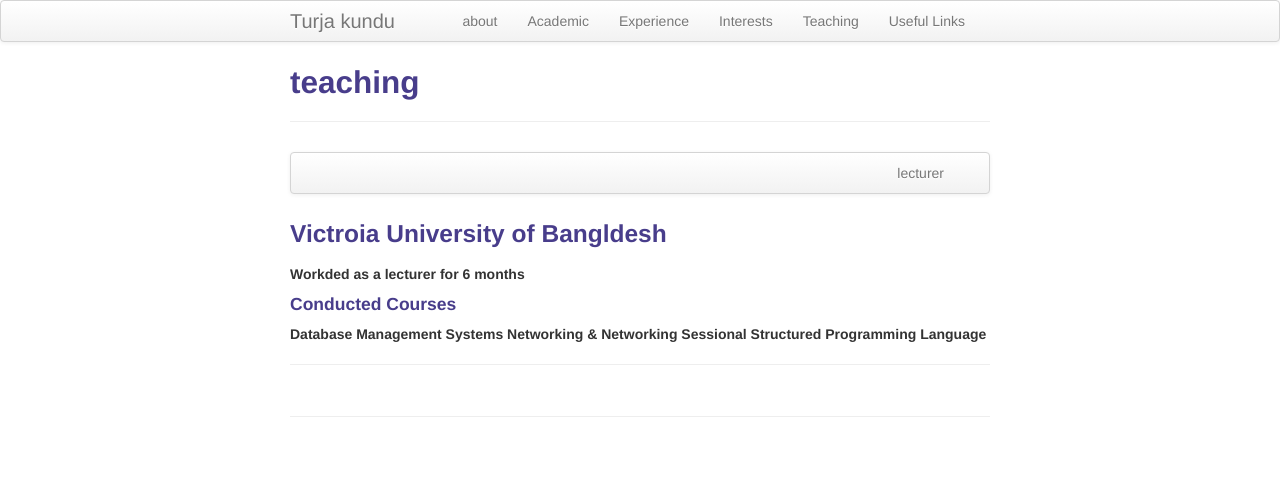
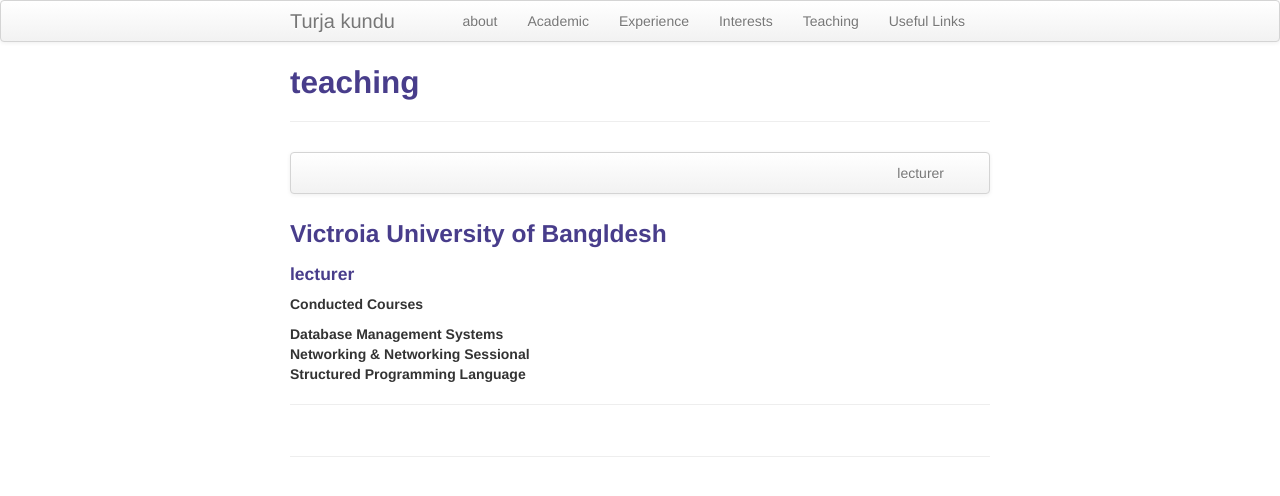
Before and after one commit to turjakundu/turjakundu.github.io, a Jekyll site: the page built from pages/teaching.md, in a window 1280 px wide. Shown: the top 496 px of the page. Built offline with Jekyll 4.4.1, drawn with Linux system fonts in a browser that asks for light colours.

Commit message:
hdip mmdddffddesdddddaa

```diff
--- a/pages/teaching.md
+++ b/pages/teaching.md
@@ -15,15 +15,13 @@
 
 
 ### <a name="current"></a>Victroia University of Bangldesh
+#### lecturer
 
-<b>Workded as a lecturer for 6 months </b>
+##### Conducted Courses
 
-#### Conducted Courses
-
-
-<b> Database Management Systems </b>
-<b> Networking & Networking Sessional </b>
-<b> Structured Programming Language </b>
+<b> Database Management Systems </b> <br/>
+<b> Networking & Networking Sessional </b> <br/>
+<b> Structured Programming Language </b> <br/>
 
 
 
```
